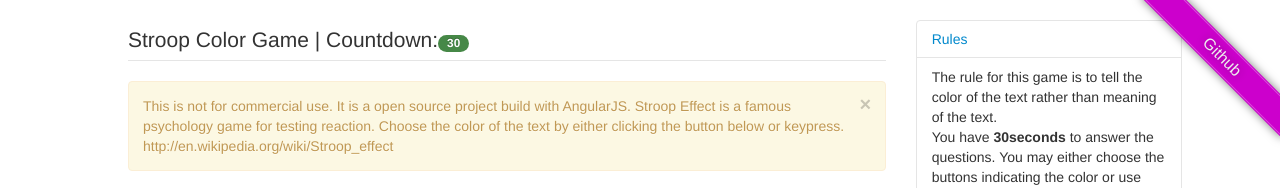
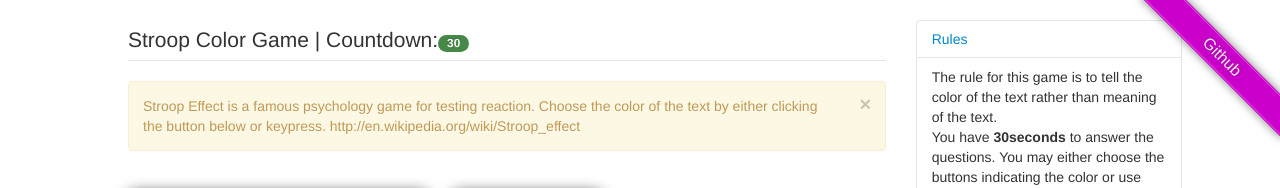
Before and after one commit to linghuaj/Angular-ColorGame, a plain HTML site: page app/index.html in a window 1280 px wide. Shown: the top 188 px of the page. Drawn offline with Linux system fonts and the light colour scheme; a web font is replaced by a local one.

Commit message:
Update index.html

```diff
--- a/app/index.html
+++ b/app/index.html
@@ -17,7 +17,6 @@
 			<legend>Stroop Color Game | Countdown:<span ng-class='UI.countDownClass' ng-bind="game.countDown || '?'"></span></legend>
 			<div class="alert alert-block">
 			  <button type="button" class="close" data-dismiss="alert">&times;</button>
-			  This is not for commercial use. It is a open source project build with AngularJS.
 			  Stroop Effect is a famous psychology game for testing reaction. Choose the color of the text by either clicking the button below or keypress.
 			  http://en.wikipedia.org/wiki/Stroop_effect
 			</div>
```
